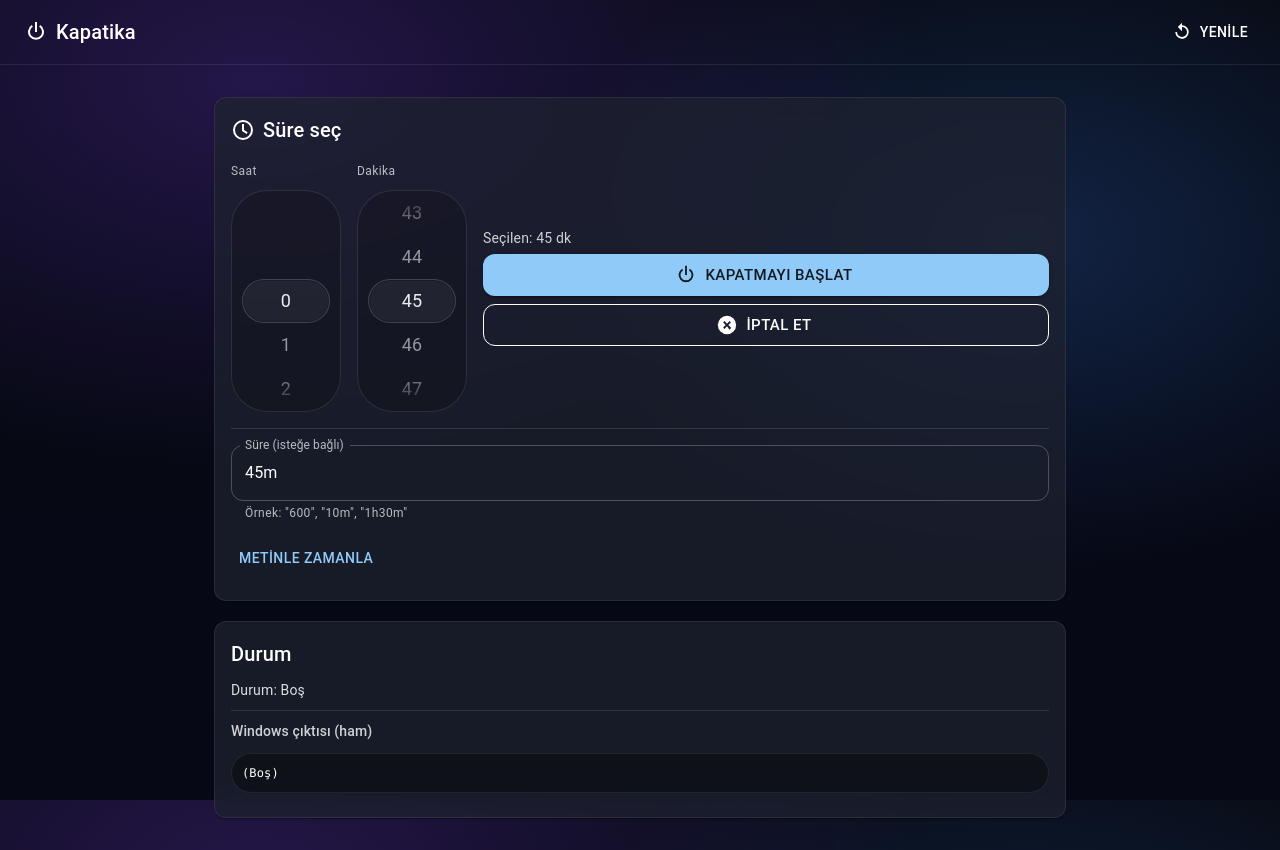
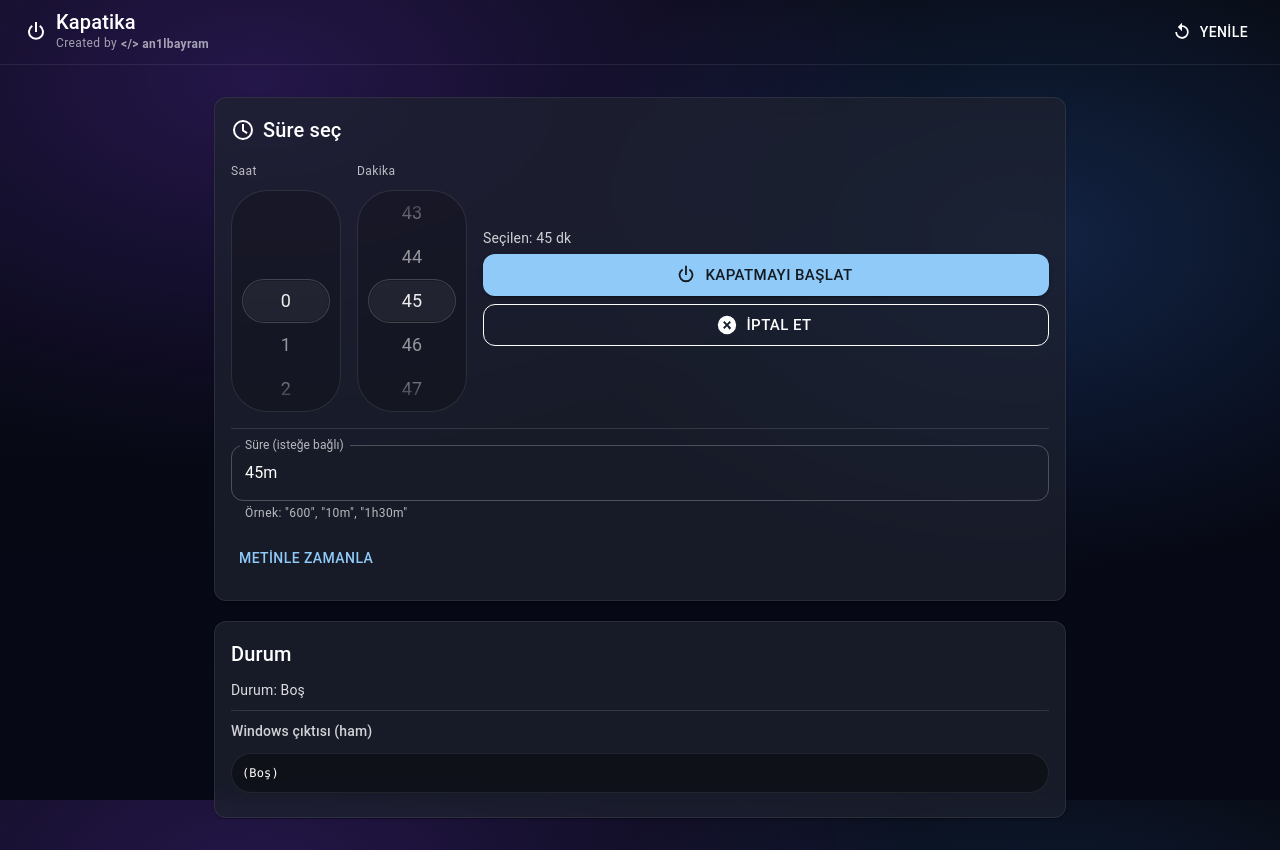
Before and after one commit to an1lbayram/Kapatika, a React (Vite) app: page / in a window 1280 px wide. Built offline with nearby package versions, Linux system fonts and the light colour scheme.

Commit message:
feat: add Created by an1lbayram link

```diff
--- a/src/App.tsx
+++ b/src/App.tsx
@@ -165,9 +165,30 @@ export default function App() {
       <AppBar position="static" elevation={0} sx={{ bgcolor: 'transparent', borderBottom: '1px solid rgba(255,255,255,0.08)' }}>
         <Toolbar>
           <IconPower sx={{ mr: 1 }} />
-          <Typography variant="h6" sx={{ flex: 1 }}>
-            Kapatika
-          </Typography>
+          <Box sx={{ flex: 1, display: 'flex', flexDirection: 'column', justifyContent: 'center' }}>
+            <Typography variant="h6" sx={{ lineHeight: 1.2 }}>
+              Kapatika
+            </Typography>
+            <Typography variant="caption" sx={{ opacity: 0.6, display: 'flex', alignItems: 'center', gap: 0.5 }}>
+              Created by
+              <Button
+                variant="text"
+                size="small"
+                onClick={() => window.open('https://an1lbayram.github.io/', '_blank')}
+                sx={{
+                  p: 0,
+                  minWidth: 0,
+                  textTransform: 'none',
+                  fontSize: 'inherit',
+                  color: 'inherit',
+                  fontWeight: 600,
+                  '&:hover': { background: 'transparent', textDecoration: 'underline' }
+                }}
+              >
+                &lt;/&gt; an1lbayram
+              </Button>
+            </Typography>
+          </Box>
           <Button
             color="inherit"
             startIcon={<IconRefresh />}
```
